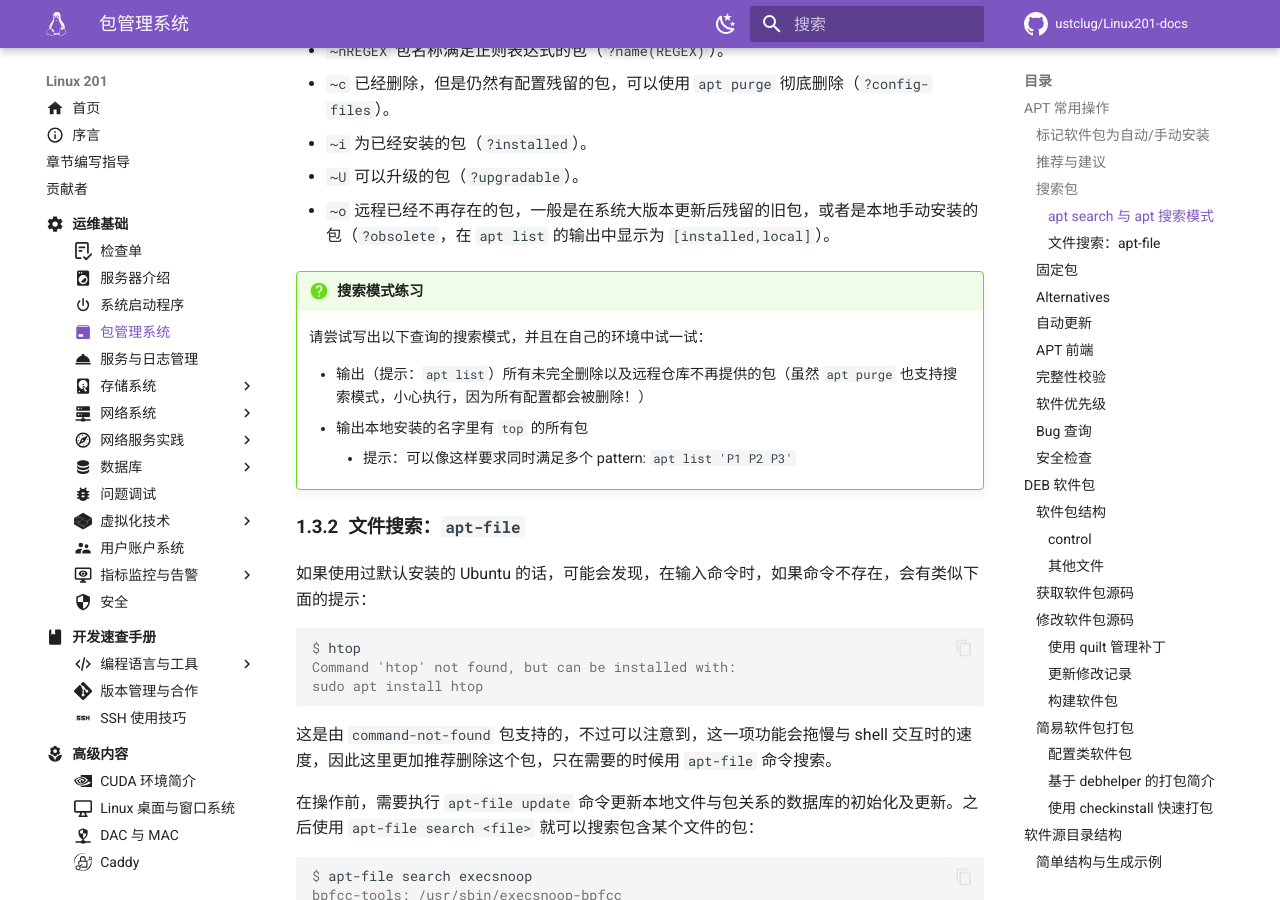
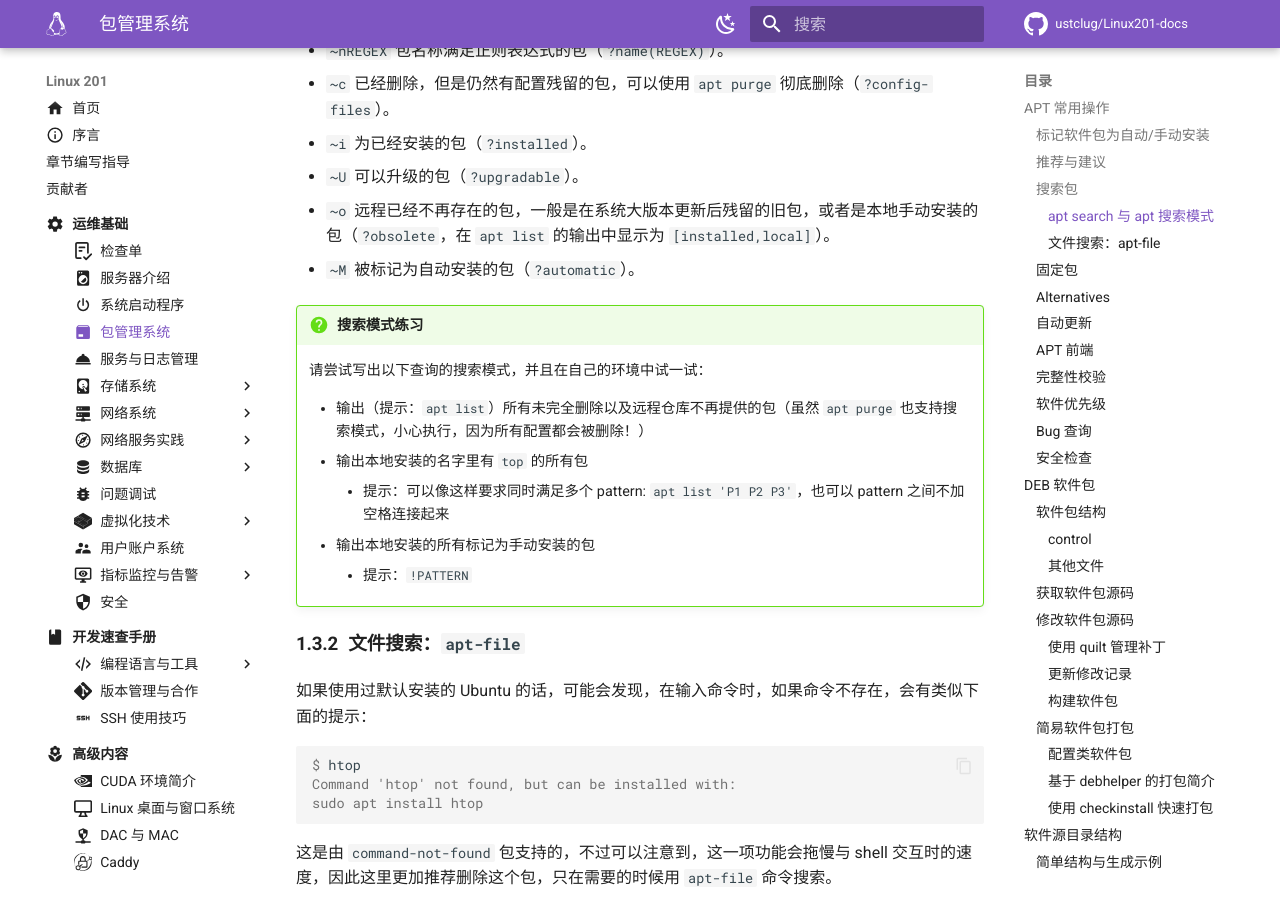
Before and after one commit to ustclug/Linux201-docs, an MkDocs documentation site: the page built from docs/ops/package.md, in a window 1280 px wide and 900 px high, scrolled down 3784 px. Built offline with MkDocs 1.6.1 and Material for MkDocs 9.7.7, drawn with Linux system fonts in a browser that asks for light colours; comment, search, counter and statistics services are not loaded.

Commit message:
ops/package: ~M and negate pattern

```diff
--- a/docs/ops/package.md
+++ b/docs/ops/package.md
@@ -145,6 +145,7 @@ docker-buildx/noble-updates 0.14.1-0ubuntu1~24.04.1 amd64
 - `~i` 为已经安装的包（`?installed`）。
 - `~U` 可以升级的包（`?upgradable`）。
 - `~o` 远程已经不再存在的包，一般是在系统大版本更新后残留的旧包，或者是本地手动安装的包（`?obsolete`，在 `apt list` 的输出中显示为 `[installed,local]`）。
+- `~M` 被标记为自动安装的包（`?automatic`）。
 
 !!! question "搜索模式练习"
 
@@ -152,7 +153,9 @@ docker-buildx/noble-updates 0.14.1-0ubuntu1~24.04.1 amd64
 
     - 输出（提示：`apt list`）所有未完全删除以及远程仓库不再提供的包（虽然 `apt purge` 也支持搜索模式，小心执行，因为所有配置都会被删除！）
     - 输出本地安装的名字里有 `top` 的所有包
-        - 提示：可以像这样要求同时满足多个 pattern: `apt list 'P1 P2 P3'`
+        - 提示：可以像这样要求同时满足多个 pattern: `apt list 'P1 P2 P3'`，也可以 pattern 之间不加空格连接起来
+    - 输出本地安装的所有标记为手动安装的包
+        - 提示：`!PATTERN`
 
 #### 文件搜索：`apt-file` {#apt-file}
 
```
